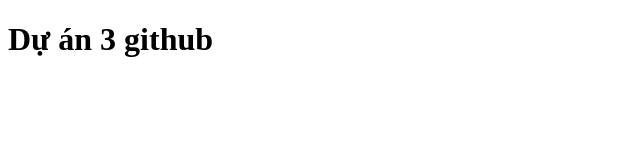
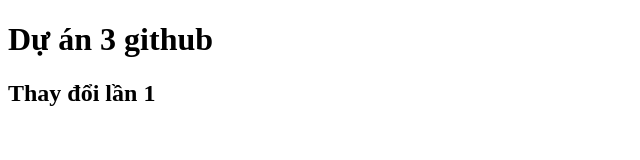
Before and after one commit to ALongDepTrai2/Duan3, a plain HTML site: page index.html in a window 1280 px wide. Shown: the whole page, without its empty margins (0-640 px from the left). Drawn offline with Linux system fonts and the light colour scheme.

Commit message:
Sửa lần 1

```diff
--- a/index.html
+++ b/index.html
@@ -7,5 +7,6 @@
   </head>
   <body>
     <h1>Dự án 3 github</h1>
+    <h2>Thay đổi lần 1</h2>
   </body>
 </html>
```
